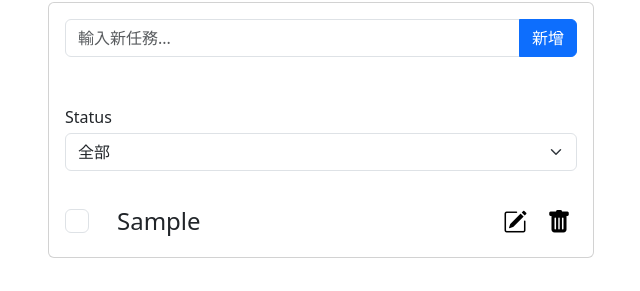
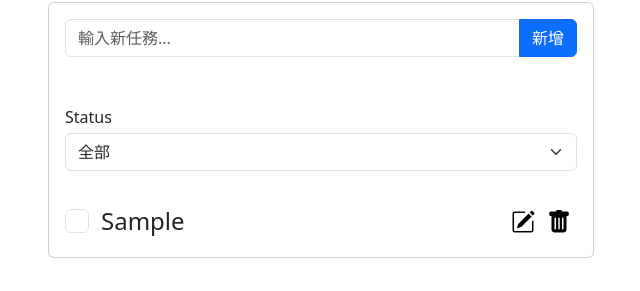
Before and after one commit to Zong2024/react-todo-list, a React (Vite) app: page / in a window 1280 px wide. Both pictures are taken after typing "Sample" into the empty fields and a click on the button "新增". Shown: the part 142-433 px from the top of the page, without its empty margins (319-959 px from the left). Built offline with nearby package versions, Linux system fonts and the light colour scheme.

Commit message:
refactor(App): 重構組件結構

```diff
--- a/src/App.jsx
+++ b/src/App.jsx
@@ -1,20 +1,50 @@
 import { useState } from "react";
-import TodoItems from "./page/TodoItems";
-import InputTask from "./page/InputTask";
+import TodoItems from "./component/TodoItems";
+import InputTask from "./component/InputTask";
+import FilterSelect from "./component/FilterSelect";
 
 function App() {
-  const [todo, setTodo] = useState([]);
-
+  const [task, setTask] = useState("");
+  const [todos, setTodos] = useState([]);
   const [filterState, setFilterState] = useState("all");
 
-  const filterTodo = () => {
+  const addTodo = (e) => {
+    e.preventDefault();
+    if (task.trim()) {
+      setTodos((prev) => [
+        { id: Date.now(), text: task.trim(), completed: false },
+        ...prev,
+      ]);
+
+      setTask("");
+    }
+  };
+
+  const updateTodo = (id, text) => {
+    setTodos((prev) =>
+      prev.map((todo) => (todo.id === id ? { ...todo, text } : todo))
+    );
+  };
+  const deleteTodo = (id) => {
+    setTodos((prev) => prev.filter((todo) => todo.id !== id));
+  };
+
+  const toggleCompleted = (id) => {
+    setTodos((prev) =>
+      prev.map((todo) =>
+        todo.id === id ? { ...todo, completed: !todo.completed } : todo
+      )
+    );
+  };
+
+  const filterTodos = () => {
     switch (filterState) {
       case "completed":
-        return todo.filter((item) => item.completed === true);
+        return todos.filter((item) => item.completed === true);
       case "uncompleted":
-        return todo.filter((item) => item.completed === false);
+        return todos.filter((item) => item.completed === false);
       default:
-        return todo;
+        return todos;
     }
   };
 
@@ -26,35 +56,29 @@ function App() {
           <div className="col-6">
             <div className="card">
               <div className="card-body">
-                <InputTask setTodo={setTodo}></InputTask>
+                <InputTask
+                  addTodo={addTodo}
+                  task={task}
+                  setTask={setTask}
+                ></InputTask>
 
                 <ul className="list-group mt-4">
-                  {todo.length < 1 ? (
+                  {todos.length < 1 ? (
                     <h4 className="text-center">目前沒有任務</h4>
                   ) : (
                     <>
-                      <div className="my-4">
-                        <label htmlFor="filter-select">Status</label>
-                        <select
-                          className="form-select mt-1"
-                          value={filterState}
-                          id="filter-select"
-                          onChange={(e) => {
-                            setFilterState(e.target.value);
-                          }}
-                        >
-                          <option value="all">全部</option>
-                          <option value="completed">已完成</option>
-                          <option value="uncompleted">未完成</option>
-                        </select>
-                      </div>
+                      <FilterSelect
+                        filterState={filterState}
+                        setFilterState={setFilterState}
+                      ></FilterSelect>
 
-                      {filterTodo().map((item) => (
+                      {filterTodos().map((todo) => (
                         <TodoItems
-                          key={item.id}
-                          item={item}
-                          setTodo={setTodo}
+                          key={todo.id}
                           todo={todo}
+                          onUpdate={updateTodo}
+                          onDelete={deleteTodo}
+                          onToggle={toggleCompleted}
                         ></TodoItems>
                       ))}
                     </>
--- /dev/null
+++ b/src/component/Button/DeleteButton.jsx
@@ -0,0 +1,12 @@
+const DeleteButton = ({ todo, deleteTask }) => {
+  return (
+    <>
+      <button
+        className="border-0 bg-white bi bi-trash-fill "
+        onClick={() => deleteTask(todo.id)}
+      ></button>
+    </>
+  );
+};
+
+export default DeleteButton;
--- /dev/null
+++ b/src/component/Button/EditButton.jsx
@@ -0,0 +1,14 @@
+const EditButton = ({ todo, startEdit }) => {
+  return (
+    <button
+      className="border-0 bg-white ms-auto bi bi-pencil-square"
+      onClick={() => {
+        startEdit(todo.text);
+      }}
+      // 完成任務後不得在編輯內文
+      disabled={todo.completed}
+    ></button>
+  );
+};
+
+export default EditButton;
--- /dev/null
+++ b/src/component/Button/SaveButton.jsx
@@ -0,0 +1,10 @@
+const SaveButton = ({ todo, saveEdit }) => {
+  return (
+    <button
+      className="border-0 bg-white bi bi-floppy-fill"
+      onClick={() => saveEdit(todo.id)}
+    ></button>
+  );
+};
+
+export default SaveButton;
--- /dev/null
+++ b/src/component/EditInput.jsx
@@ -0,0 +1,39 @@
+import { useEffect, useRef } from "react";
+
+const EditInput = ({
+  todo,
+  saveEdit,
+  cancelEdit,
+  editText,
+  setEditText,
+  isEditing,
+}) => {
+  const inputRef = useRef(null);
+
+  useEffect(() => {
+    if (isEditing) {
+      inputRef.current?.focus();
+    }
+  }, [isEditing]);
+
+  return (
+    <>
+      <input
+        ref={inputRef}
+        value={editText}
+        type="text"
+        className="form-control"
+        onChange={(e) => setEditText(e.target.value)}
+        onKeyDown={(e) => {
+          if (e.key === "Enter") {
+            saveEdit(todo.id);
+          } else if (e.key === "Escape") {
+            cancelEdit();
+          }
+        }}
+      />
+    </>
+  );
+};
+
+export default EditInput;
--- /dev/null
+++ b/src/component/FilterSelect.jsx
@@ -0,0 +1,21 @@
+const FilterSelect = ({ filterState, setFilterState }) => {
+  return (
+    <div className="my-4">
+      <label htmlFor="filter-select">Status</label>
+      <select
+        className="form-select mt-1"
+        value={filterState}
+        id="filter-select"
+        onChange={(e) => {
+          setFilterState(e.target.value);
+        }}
+      >
+        <option value="all">全部</option>
+        <option value="completed">已完成</option>
+        <option value="uncompleted">未完成</option>
+      </select>
+    </div>
+  );
+};
+
+export default FilterSelect;
--- a/src/page/InputTask.jsx
+++ b/src/component/InputTask.jsx
@@ -1,19 +1,4 @@
-import { useState } from "react";
-
-const InputTask = ({ setTodo }) => {
-  const [task, setTask] = useState("");
-
-  const addTodo = (e) => {
-    e.preventDefault();
-    if (task.trim()) {
-      setTodo((prev) => [
-        { id: Date.now(), text: task.trim(), completed: false },
-        ...prev,
-      ]);
-
-      setTask("");
-    }
-  };
+const InputTask = ({ addTodo, task, setTask }) => {
   return (
     <>
       <form onSubmit={addTodo}>
--- /dev/null
+++ b/src/component/TodoDisplay.jsx
@@ -0,0 +1,26 @@
+const TodoDisplay = ({ todo, onToggle }) => {
+  return (
+    <div>
+      <div className="form-check me-3">
+        <input
+          className="form-check-input"
+          type="checkbox"
+          id={`todo-${todo.id}`}
+          checked={todo.completed}
+          onChange={() => onToggle(todo.id)}
+        />
+        <label className="form-check-label me-auto" htmlFor={`todo-${todo.id}`}>
+          <span
+            className={`${
+              todo.completed ? "text-decoration-line-through text-muted" : ""
+            }`}
+          >
+            {todo.text}
+          </span>
+        </label>
+      </div>
+    </div>
+  );
+};
+
+export default TodoDisplay;
--- /dev/null
+++ b/src/component/TodoItems.jsx
@@ -0,0 +1,65 @@
+import EditInput from "./EditInput";
+import DeleteButton from "./Button/DeleteButton";
+import { useState } from "react";
+import TodoDisplay from "./TodoDisplay";
+import EditButton from "./Button/EditButton";
+import SaveButton from "./Button/SaveButton";
+
+const TodoItems = ({ todo, onUpdate, onDelete, onToggle }) => {
+  const [isEditing, setIsEditing] = useState(false);
+  const [editText, setEditText] = useState("");
+
+  const startEdit = (text) => {
+    setIsEditing(true);
+    setEditText(text);
+  };
+
+  const saveEdit = (id) => {
+    if (editText.trim()) {
+      onUpdate(id, editText.trim());
+      setIsEditing(false);
+      setEditText("");
+    } else {
+      // 忽略空編輯動作，直接退出不更動內文
+      setIsEditing(false);
+      setEditText("");
+    }
+  };
+
+  const cancelEdit = () => {
+    setIsEditing(false);
+    setEditText("");
+  };
+  const deleteTask = (id) => {
+    onDelete(id);
+  };
+
+  return (
+    <>
+      <li className="d-flex fs-4 mt-2">
+        {!isEditing ? (
+          <>
+            <TodoDisplay todo={todo} onToggle={onToggle}></TodoDisplay>
+            <EditButton todo={todo} startEdit={startEdit}></EditButton>
+            <DeleteButton todo={todo} deleteTask={deleteTask}></DeleteButton>
+          </>
+        ) : (
+          <>
+            <EditInput
+              todo={todo}
+              saveEdit={saveEdit}
+              cancelEdit={cancelEdit}
+              editText={editText}
+              setEditText={setEditText}
+              isEditing={isEditing}
+            ></EditInput>
+            <SaveButton todo={todo} saveEdit={saveEdit}></SaveButton>
+            <DeleteButton todo={todo} deleteTask={deleteTask}></DeleteButton>
+          </>
+        )}
+      </li>
+    </>
+  );
+};
+
+export default TodoItems;
--- a/src/page/EditInput.jsx
+++ /dev/null
@@ -1,51 +0,0 @@
-import { useEffect, useRef, useState } from "react";
-
-const EditInput = ({ todo, setTodo, item, editingId, setEditingId }) => {
-  const [editText, setEditText] = useState("");
-
-  useEffect(() => {
-    if (editingId !== null) {
-      inputRef.current?.focus();
-    }
-  }, [editingId]);
-
-  const inputRef = useRef(null);
-
-  const handleEdit = (id) => {
-    if (editText.trim()) {
-      const newTodo = todo.map((item) =>
-        item.id === id ? { ...item, text: editText.trim() } : item
-      );
-      setTodo(newTodo);
-      setEditingId(null);
-      setEditText("");
-    } else {
-      // 忽略空編輯動作，直接退出不更動內文
-      setEditingId(null);
-      setEditText("");
-    }
-  };
-
-  return (
-    <>
-      <input
-        ref={inputRef}
-        value={editText}
-        type="text"
-        className="form-control"
-        onChange={(e) => setEditText(e.target.value)}
-        onBlur={() => setEditingId(null)}
-        onKeyDown={(e) => {
-          if (e.key === "Enter") {
-            handleEdit(item.id);
-          } else if (e.key === "Escape") {
-            setEditingId(null);
-            setEditText("");
-          }
-        }}
-      />
-    </>
-  );
-};
-
-export default EditInput;
--- a/src/page/TodoItems.jsx
+++ /dev/null
@@ -1,71 +0,0 @@
-import { useState } from "react";
-import EditInput from "./EditInput";
-
-const TodoItems = ({ item, setTodo, todo }) => {
-  const [editingId, setEditingId] = useState(null);
-
-  const handleDelete = (id) => {
-    const newTodo = todo.filter((item) => item.id !== id);
-    setTodo(newTodo);
-  };
-
-  const handleToggleComplete = (id) => {
-    const toggleComplete = todo.map((item) =>
-      item.id === id ? { ...item, completed: !item.completed } : item
-    );
-    setTodo(toggleComplete);
-  };
-
-  return (
-    <div>
-      <li className="d-flex fs-4 mt-2">
-        <div className="form-check me-3">
-          <input
-            className="form-check-input"
-            type="checkbox"
-            id={`todo-${item.id}`}
-            checked={item.completed}
-            onChange={() => handleToggleComplete(item.id)}
-          />
-        </div>
-        {editingId === item.id ? (
-          <EditInput
-            editingId={editingId}
-            setEditingId={setEditingId}
-            todo={todo}
-            setTodo={setTodo}
-            item={item}
-          ></EditInput>
-        ) : (
-          <label
-            className="form-check-label me-auto"
-            htmlFor={`todo-${item.id}`}
-          >
-            <span
-              className={`${
-                item.completed ? "text-decoration-line-through text-muted" : ""
-              }`}
-            >
-              {item.text}
-            </span>
-          </label>
-        )}
-        <button
-          className="border-0 bg-white me-2 bi bi-pencil-square"
-          onClick={() => {
-            setEditingId(item.id);
-            // setEditText(item.text);
-          }}
-          // 完成任務後不得在編輯內文
-          disabled={item.completed}
-        ></button>
-        <button
-          className="border-0 bg-white bi bi-trash-fill"
-          onClick={() => handleDelete(item.id)}
-        ></button>
-      </li>
-    </div>
-  );
-};
-
-export default TodoItems;
```
